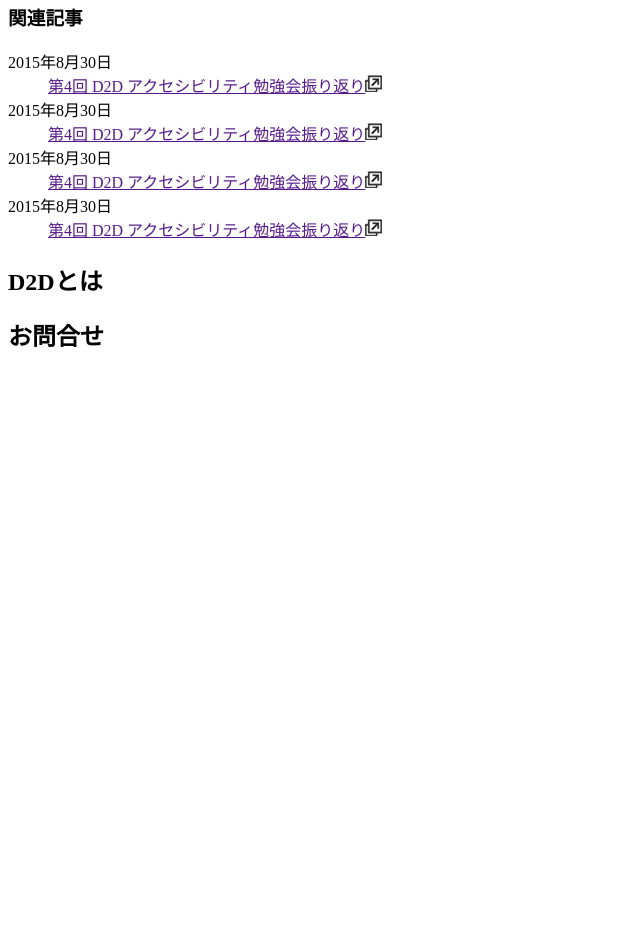
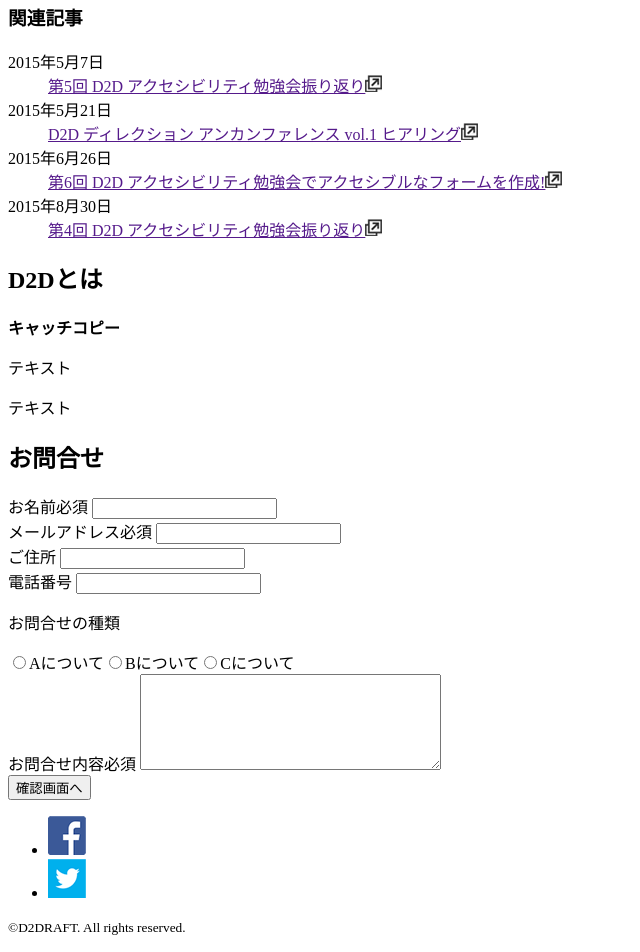
Before and after one commit to D2DRAFT/a11y7C, a plain HTML site: page docs/index.html in a window 1280 px wide. Shown: the part 1312-2264 px from the top of the page, without its empty margins (0-640 px from the left). Before the commit the page ends 1684 px from the top, so only its background shows below. Drawn offline with Linux system fonts and the light colour scheme.

Commit message:
no message

```diff
--- a/docs/index.html
+++ b/docs/index.html
@@ -39,31 +39,71 @@
 
 <h3>関連記事</h3>
 <dl>
-<dt>2015年8月30日</dt>
-<dd><a href="">第4回 D2D アクセシビリティ勉強会振り返り<img src="img/icon_external.png" width="17" height="17" alt="別サイトに移動します。"></a></dd>
-<dt>2015年8月30日</dt>
-<dd><a href="">第4回 D2D アクセシビリティ勉強会振り返り<img src="img/icon_external.png" width="17" height="17" alt="別サイトに移動します。"></a></dd>
-<dt>2015年8月30日</dt>
-<dd><a href="">第4回 D2D アクセシビリティ勉強会振り返り<img src="img/icon_external.png" width="17" height="17" alt="別サイトに移動します。"></a></dd>
+<dt>2015年5月7日</dt>
+<dd><a href="">第5回 D2D アクセシビリティ勉強会振り返り<img src="img/icon_external.png" width="17" height="17" alt="別サイトに移動します。"></a></dd>
+<dt>2015年5月21日</dt>
+<dd><a href="">D2D ディレクション アンカンファレンス vol.1 ヒアリング<img src="img/icon_external.png" width="17" height="17" alt="別サイトに移動します。"></a></dd>
+<dt>2015年6月26日</dt>
+<dd><a href="">第6回 D2D アクセシビリティ勉強会でアクセシブルなフォームを作成!<img src="img/icon_external.png" width="17" height="17" alt="別サイトに移動します。"></a></dd>
 <dt>2015年8月30日</dt>
 <dd><a href="">第4回 D2D アクセシビリティ勉強会振り返り<img src="img/icon_external.png" width="17" height="17" alt="別サイトに移動します。"></a></dd>
 </dl>
-
-
-
-
-<h4></h4>
 
 </section>
 
 <section>
 <h2>D2Dとは</h2>
+
+<p><strong>キャッチコピー</strong></p>
+<p>テキスト</p>
+<p>テキスト</p>
+
 </section>
 
 <section>
 <h2>お問合せ</h2>
+<form method="post" action="#">
+<div>
+<label for="name">お名前<span>必須</span></label>
+<input type="text" id="name" aria-required="true" name="#">
+</div>
+<div>
+<label for="mail">メールアドレス<span>必須</span></label>
+<input type="text" aria-required="true" id="mail" name="#">
+</div>
+<div>
+<label for="address">ご住所</label>
+<input type="text" id="address" name="#">
+</div>
+<div>
+<label for="call_number">電話番号</label>
+<input type="tel" id="call_number" name="#">
+</div>
+<div>
+<p id="contact_type">お問合せの種類</p>
+<div class="radio_bt" role="radiogroup"><label for="about_a"><input type="radio" id="about_a" aria-describedby="contact_type" name="#">Aについて</label><label for="about_b"><input type="radio" id="about_b" aria-describedby="contact_type" name="#">Bについて</label><label for="about_c"><input type="radio" id="about_c" aria-describedby="contact_type" name="#">Cについて</label></div>
+</div>
+<div>
+<label for="inquiry_content">お問合せ内容<span>必須</span></label>
+<textarea rows="6" cols="35" name="#" id="inquiry_content" aria-required="true"></textarea>
+</div>
+<input type="submit" value="確認画面へ">
+</form>
 </section>
 
+
+<aside>
+<ul>
+<li><a href="https://www.facebook.com/groups/192199647655920/"><img src="img/icon_facebook_f.png" width="38" height="39" alt="FacebookのD2Dグループページに移動します。"></a></li>
+<li><a href="https://twitter.com/search?q=%23d2draft&src=typd&lang=ja"><img src="img/icon_twitter_f.png" width="38" height="39" alt="TwitterへのD2Dページに移動します。"></a></li>
+</ul>
+</aside>
+
+
+
+<footer>
+<p><small>&copy;D2DRAFT. All rights reserved.</small></p>
+</footer>
 
 </main>
 </body>
```
